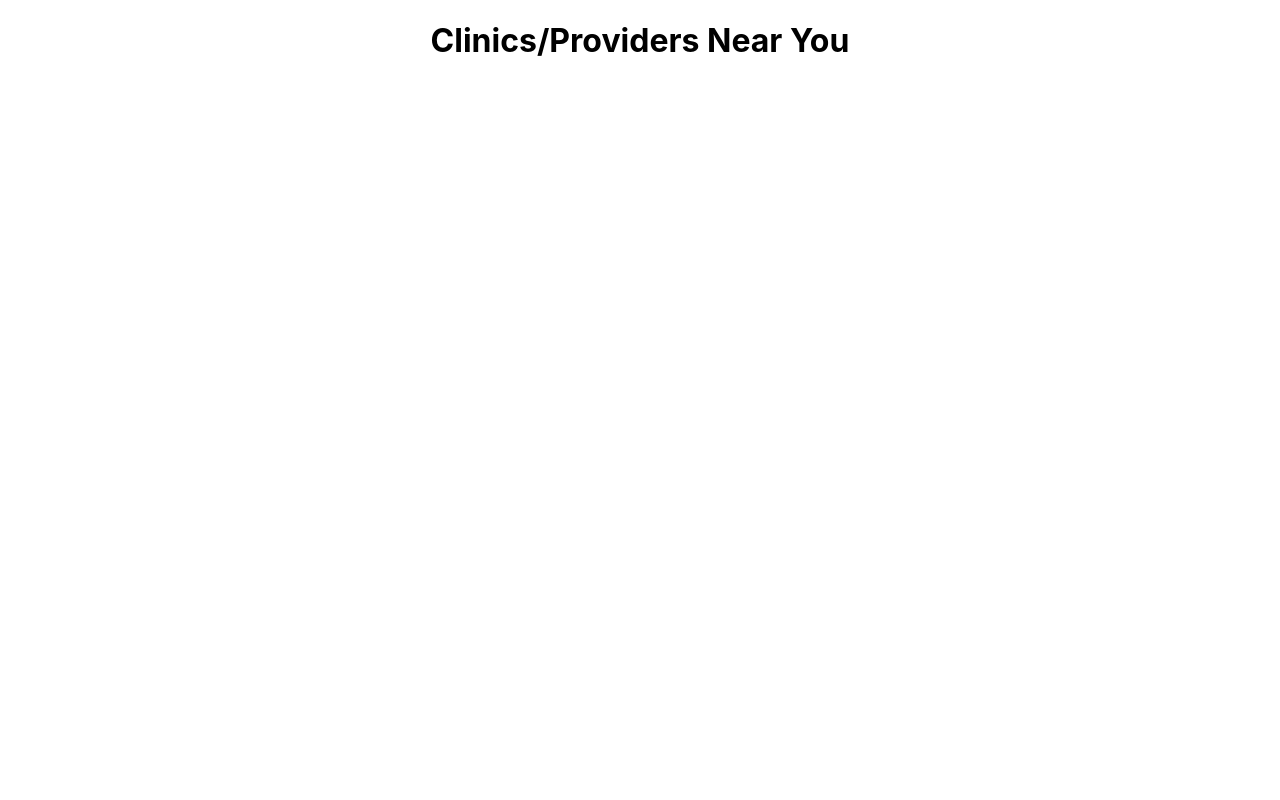
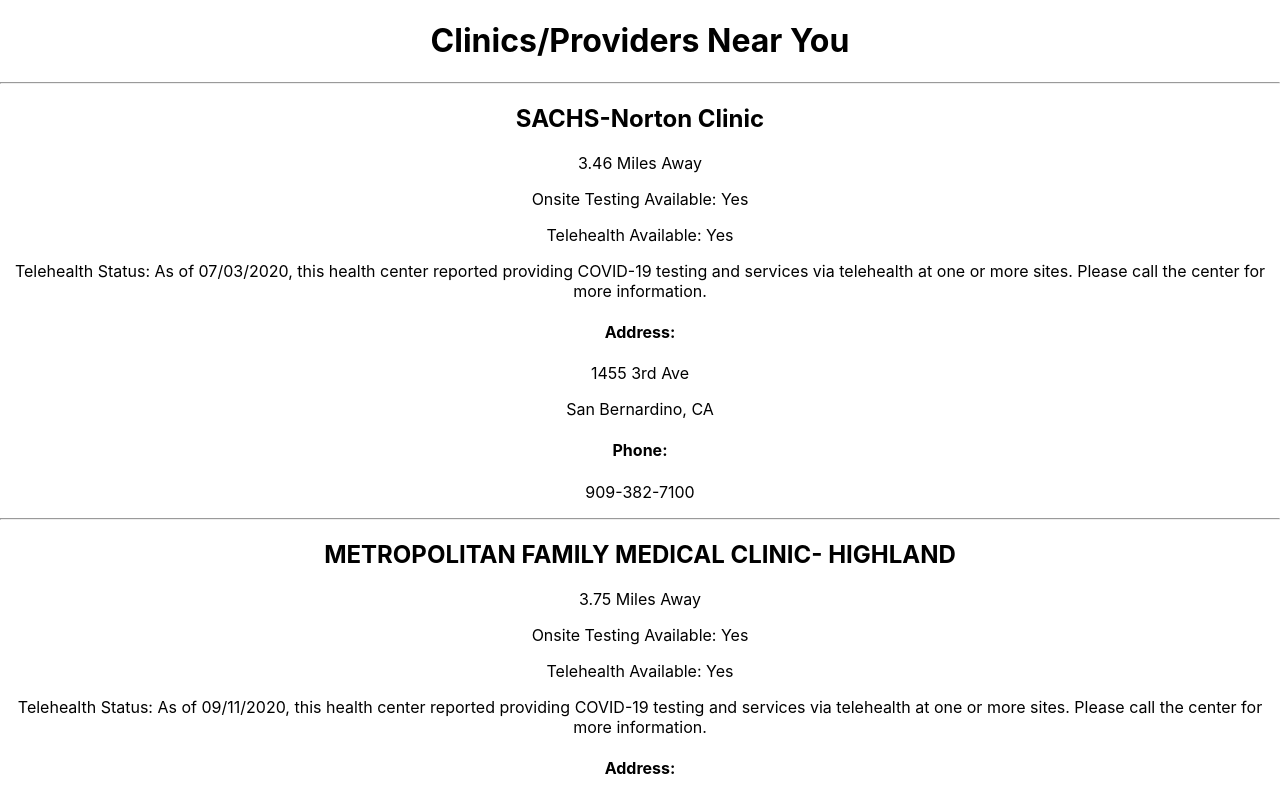
Before and after one commit to anthonygregis/hackathon-client, a React (Create React App) app: page /results in a window 1280 px wide. Shown: the top 800 px of the page. Built offline with nearby package versions, Linux system fonts and the light colour scheme.

Commit message:
[Results] Populate Results component with mapped prop data, add data to App.js for testing purposes

```diff
--- a/src/App.js
+++ b/src/App.js
@@ -4,13 +4,96 @@
 import './App.css';
 import Results from './components/Results'
 
+let ctr_data = [
+  {
+    Id: 11732,
+    Shape: 'POINT (-117.25548991805664 34.102940010854255)',
+    SiteUrl: 'www.sachealthsystem.org',
+    DwRecordCreateDt: '/Date(1600833600000)/',
+    CtrNm: 'SACHS-Norton Clinic',
+    CtrAddress: '1455 3rd Ave',
+    CtrCity: 'San Bernardino',
+    CtrStateAbbr: 'CA',
+    CtrZipCd: '92408-0218',
+    CtrPhoneNum: '909-382-7100',
+    ParentCtrNm: 'Sac Health System',
+    CountyNm: 'San Bernardino County',
+    StateNm: 'California',
+    ApproxValueCd: 'Y',
+    UrlTxt: 'www.sachealthsystem.org',
+    LocNameDesc: 'Data was matched at the Street Address level using AGOL, and Service Objects',
+    Longitude: -117.25548991,
+    Latitude: 34.10294001,
+    EndDt: null,
+    ParentCtrCity: null,
+    Covid19TestStatus: 'Yes',
+    TeleHealthStatus: 'Yes',
+    TelehealthText: 'As of 07/03/2020, this health center reported providing COVID-19 testing and services via telehealth at one or more sites. Please call the center for more information.',
+    Distance: 3.46,
+    FilteredResultsReturned: false
+  },
+  {
+    Id: 2943,
+    Shape: 'POINT (-117.24434198683329 34.116145979667152)',
+    SiteUrl: '',
+    DwRecordCreateDt: '/Date(1600833600000)/',
+    CtrNm: 'METROPOLITAN FAMILY MEDICAL CLINIC- HIGHLAND',
+    CtrAddress: '7576 Sterling Ave, Ste C',
+    CtrCity: 'San Bernardino',
+    CtrStateAbbr: 'CA',
+    CtrZipCd: '92410-4202',
+    CtrPhoneNum: '909-381-8983',
+    ParentCtrNm: 'BORREGO COMMUNITY HEALTH FOUNDATION',
+    CountyNm: 'San Bernardino County',
+    StateNm: 'California',
+    ApproxValueCd: 'N',
+    UrlTxt: '',
+    LocNameDesc: 'Data was matched at the Address level using AGOL',
+    Longitude: -117.24434198,
+    Latitude: 34.11614597,
+    EndDt: null,
+    ParentCtrCity: null,
+    Covid19TestStatus: 'Yes',
+    TeleHealthStatus: 'Yes',
+    TelehealthText: 'As of 09/11/2020, this health center reported providing COVID-19 testing and services via telehealth at one or more sites. Please call the center for more information.',
+    Distance: 3.75,
+    FilteredResultsReturned: false
+  },
+  {
+    Id: 9761,
+    Shape: 'POINT (-117.27187071971629 34.092209227570969)',
+    SiteUrl: 'http://www.sbcounty.gov/DPH/PublicHealth/ph_divisions/public_health_clinics/public_health_clinics.asp',
+    DwRecordCreateDt: '/Date(1600833600000)/',
+    CtrNm: 'San Bernardino Health Center',
+    CtrAddress: '606 E Mill St',
+    CtrCity: 'San Bernardino',
+    CtrStateAbbr: 'CA',
+    CtrZipCd: '92415-0620',
+    CtrPhoneNum: '909-383-3001',
+    ParentCtrNm: 'SAN BERNARDINO, COUNTY OF',
+    CountyNm: 'San Bernardino County',
+    StateNm: 'California',
+    ApproxValueCd: 'N',
+    UrlTxt: 'http://www.sbcounty.gov/DPH/PublicHealth/ph_divisions/public_health_clinics/public_health_clinics.asp',
+    LocNameDesc: 'Data was matched at the Address level using AGOL, and Service Objects',
+    Longitude: -117.27187071,
+    Latitude: 34.09220922,
+    EndDt: null,
+    ParentCtrCity: null,
+    Covid19TestStatus: 'Yes',
+    TeleHealthStatus: 'Yes',
+    TelehealthText: 'As of 09/11/2020, this health center reported providing COVID-19 testing and services via telehealth at one or more sites. Please call the center for more information.',
+    Distance: 3.86,
+    FilteredResultsReturned: false
+  }
+]
+
 function App() {
   return (
-
     <div className="App">
       <Switch>
         {/* <Route exact path="/" component={Home}/> */}
-        <Route path="/results/" render={(props) => <Results {...props} />}/>
+        <Route path="/results/" render={(props) => <Results {...props} data={ctr_data}/>}/>
       </Switch>
     </div>
   );
--- a/src/components/Results.js
+++ b/src/components/Results.js
@@ -1,7 +1,33 @@
 import React from 'react';
 
 export default function Results(props) {
+  let clinicResults = props.data.map(d => {
+    return (
+      <div key={d.Id}>
+        {/* result name */}
+        <h2>{d.CtrNm}</h2>
+        {/* distance */}
+        <p>{d.Distance} Miles Away</p>
+        <p>Onsite Testing Available: {d.Covid19TestStatus}</p>
+        {/* telehealth */}
+        <p>Telehealth Available: {d.TeleHealthStatus}</p>
+        <p>Telehealth Status: {d.TelehealthText}</p>
+        {/* address */}
+        <h4>Address:</h4>
+        <p>{d.CtrAddress}</p>
+        <p>{d.CtrCity}, {d.CtrStateAbbr} {d.CtrZipcd}</p>
+        {/* phone */}
+        <h4>Phone:</h4>
+        <p>{d.CtrPhoneNum}</p>
+        <hr />
+      </div>
+    )
+  })
   return (
-    <h1>Clinics/Providers Near You</h1>
-  )
-}
+    <>
+      <h1>Clinics/Providers Near You</h1>
+      <hr />
+      {clinicResults}
+    </>
+    )
+  }
```
